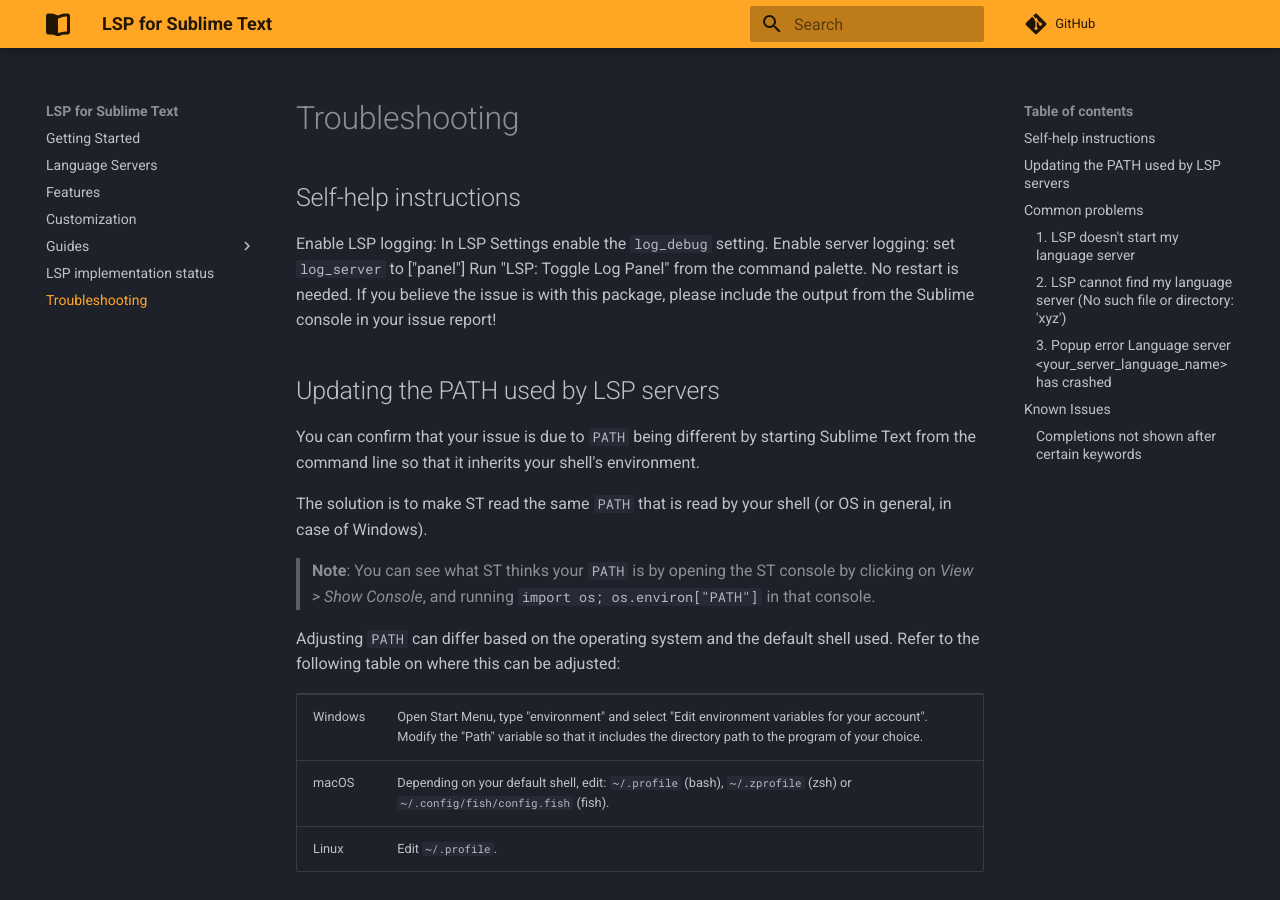
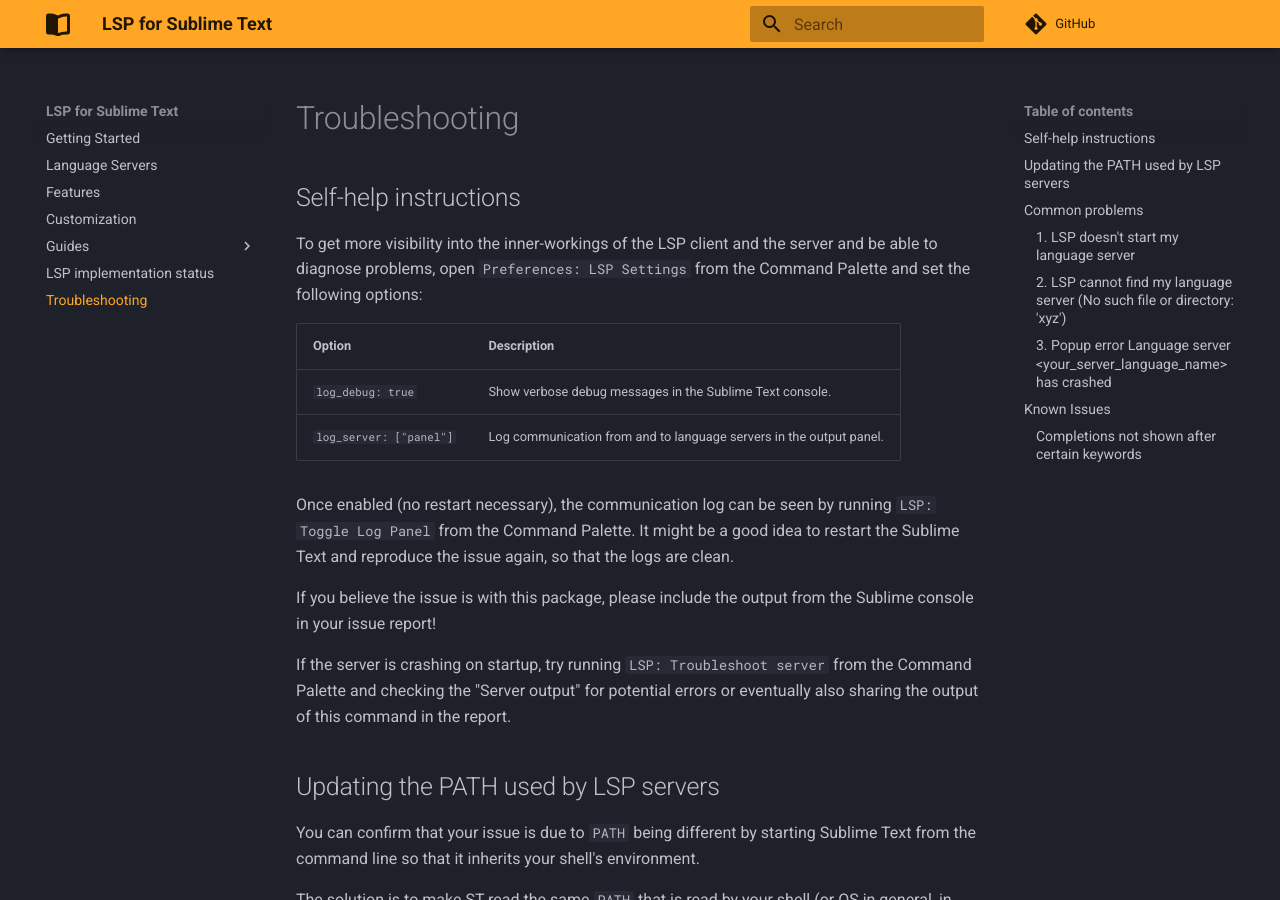
Before and after one commit to sublimelsp/LSP, an MkDocs documentation site: the page built from docs/src/troubleshooting.md, in a window 1280 px wide and 900 px high. Built offline with MkDocs 1.6.1 and Material for MkDocs 9.7.7, drawn with Linux system fonts in a browser that asks for light colours; comment, search, counter and statistics services are not loaded.

Commit message:
Improve self-help instructions
 - structure the information better
 - mention where and how the logging information can be seen
 - mention "troubleshooting" command

```diff
--- a/docs/src/troubleshooting.md
+++ b/docs/src/troubleshooting.md
@@ -1,9 +1,17 @@
 ## Self-help instructions
 
-Enable LSP logging: In LSP Settings enable the `log_debug` setting.
-Enable server logging: set `log_server` to ["panel"]
-Run "LSP: Toggle Log Panel" from the command palette. No restart is needed.
+To get more visibility into the inner-workings of the LSP client and the server and be able to diagnose problems, open `Preferences: LSP Settings` from the Command Palette and set the following options:
+
+| Option                  | Description                                                          |
+| ----------------------- | -------------------------------------------------------------------- |
+| `log_debug: true`       | Show verbose debug messages in the Sublime Text console.             |
+| `log_server: ["panel"]` | Log communication from and to language servers in the output panel.  |
+
+Once enabled (no restart necessary), the communication log can be seen by running `LSP: Toggle Log Panel` from the Command Palette. It might be a good idea to restart the Sublime Text and reproduce the issue again, so that the logs are clean.
+
 If you believe the issue is with this package, please include the output from the Sublime console in your issue report!
+
+If the server is crashing on startup, try running `LSP: Troubleshoot server` from the Command Palette and checking the "Server output" for potential errors or eventually also sharing the output of this command in the report.
 
 ## Updating the PATH used by LSP servers
 
```
